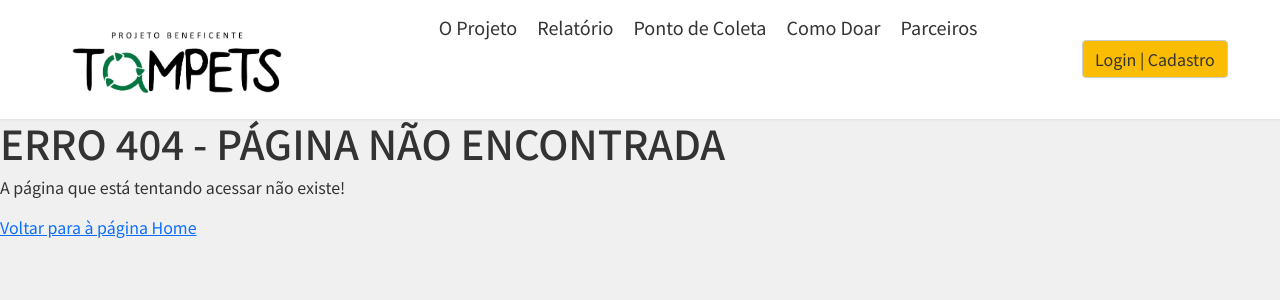
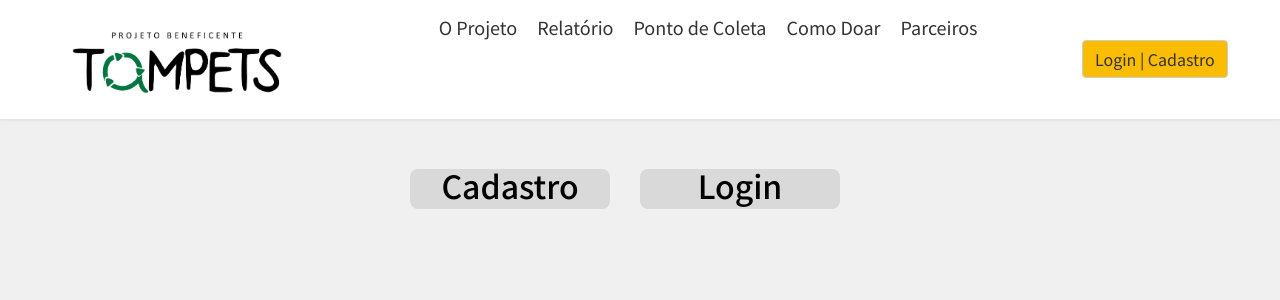
Before and after one commit to DaianeKCamargo/FATEC_ProjetoIntegrador2, a Next.js app in the folder tampets/: page /cadastrar in a window 1280 px wide. Before the commit this address had no page. Shown: the top 300 px of the page. Built offline with nearby package versions, Linux system fonts and the light colour scheme.

Commit message:
Inicio Cadastrar/Login - Comp. DivButtom
O começo das paginas login e cadastro, além da criação do componente DivButtom

```diff
--- /dev/null
+++ b/tampets/src/Components/DivButtom.tsx
@@ -0,0 +1,28 @@
+
+import React from 'react';
+export interface DivButtonProps {
+    text: string;
+    onClick: () => String | void;
+}
+
+export default function DivButton({ text, onClick }: DivButtonProps) {
+    return (
+        <div
+            onClick={onClick}
+            style={{
+                backgroundColor: "#D9D9D9",
+                borderRadius: "8px",
+                width: "200px",
+                height: "40px",
+                marginBottom: "10px",
+                marginRight: "30px",
+                display: "flex",
+                alignItems: "center",
+                justifyContent: "center",
+                cursor: "pointer"
+            }}
+        >
+            <h2 style={{ color: "black" }}>{text}</h2>
+        </div>
+    );
+}
--- /dev/null
+++ b/tampets/src/app/cadastrar/page.tsx
@@ -0,0 +1,23 @@
+'use client';
+
+import DivButton from "@/Components/DivButtom";
+
+export default function Cadastro(){
+    return(
+        <>
+        <div style={{display: "flex",
+            flexDirection: "row",
+            alignItems: "center",
+            justifyContent: "center",
+            marginTop: "50px"
+        }}>
+            <DivButton text="Cadastro" onClick={() => {
+                window.location.href = "/cadastrar";
+            }} />
+            <DivButton text="Login" onClick={() => {
+                window.location.href = "/login";
+            }} />
+        </div>
+        </>
+    );
+}
--- /dev/null
+++ b/tampets/src/app/login/page.tsx
@@ -0,0 +1,24 @@
+'use client';
+import DivButton from "@/Components/DivButtom";
+
+export default function Login(){
+
+
+    return(
+        <>
+        <div style={{display: "flex",
+            flexDirection: "row",
+            alignItems: "center",
+            justifyContent: "center",
+            marginTop: "50px"
+        }}>
+            <DivButton text="Cadastrar" onClick={() => {
+                window.location.href = "/cadastrar";
+            }} />
+            <DivButton text="Login" onClick={() => {
+                window.location.href = "/login";
+            }} />
+        </div>
+        </>
+    );
+}
```
